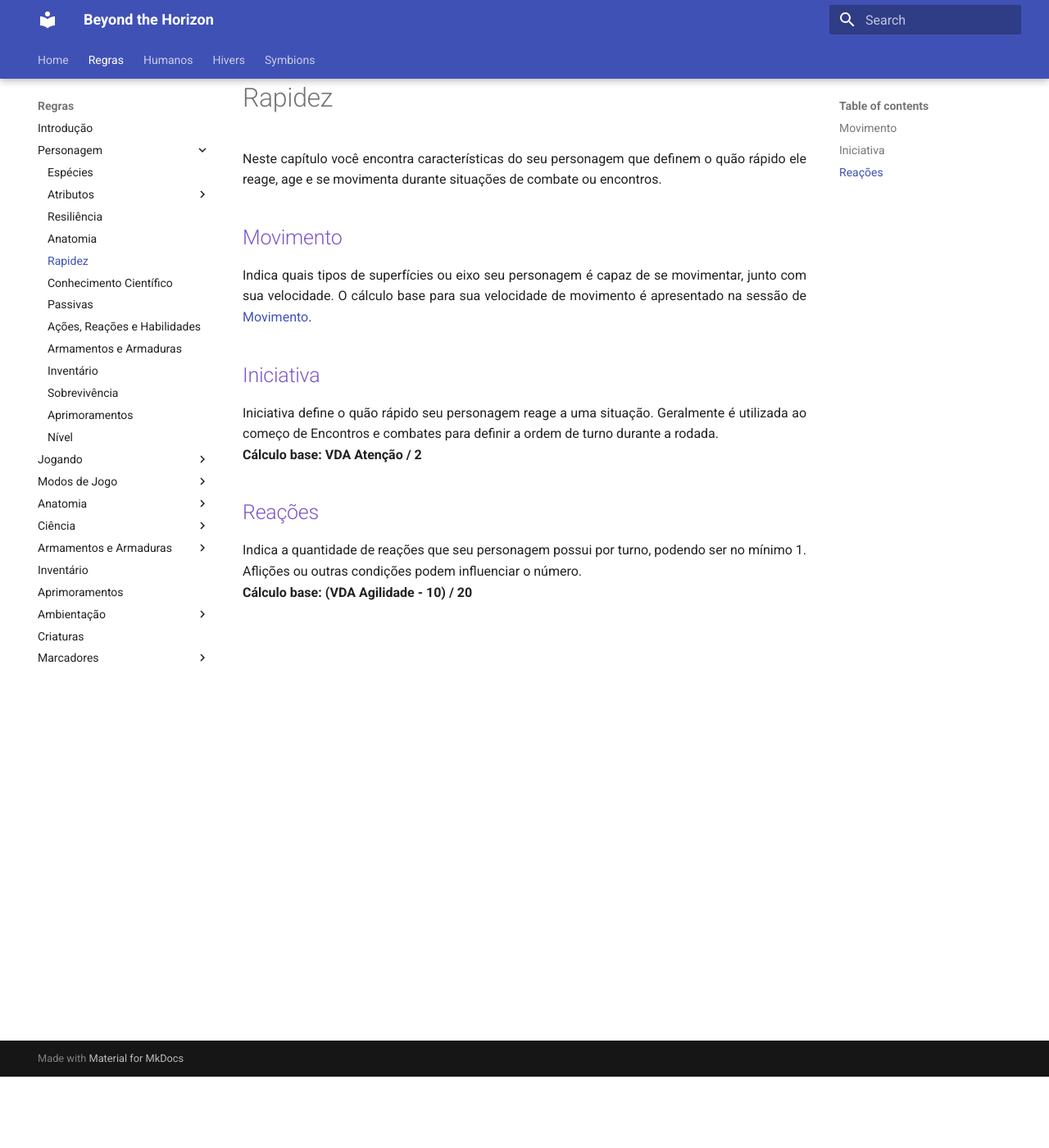
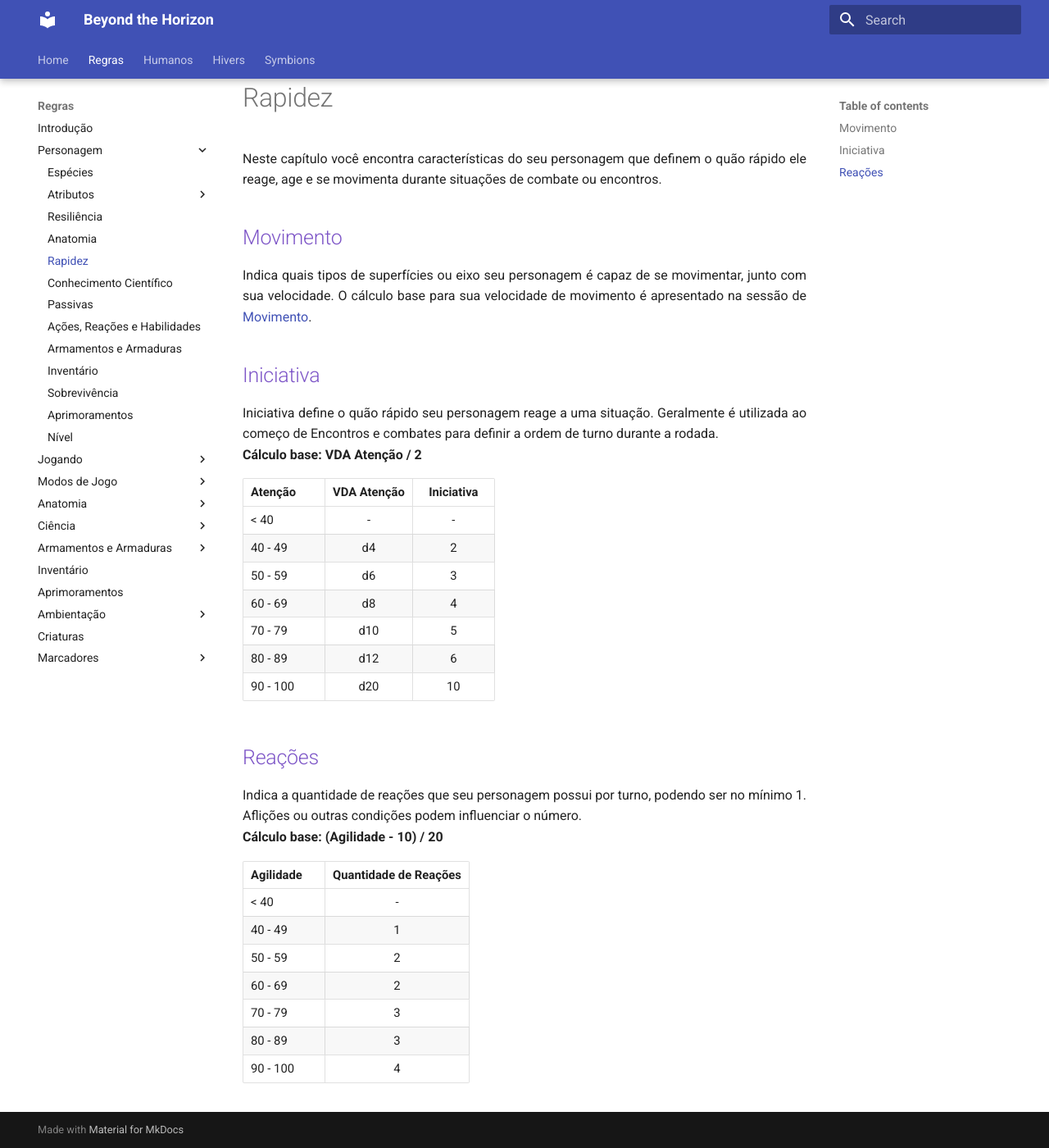
Before and after one commit to henriqueschorr/henriqueschorr.github.io, an MkDocs documentation site: the page built from docs/rules/character/quickness.md, in a window 1280 px wide and 1400 px high, scrolled down 87 px. Shown: the whole window at 82% size. Built offline with MkDocs 1.6.1 and Material for MkDocs 9.7.7, drawn with Linux system fonts in a browser that asks for light colours.

```diff
--- a/docs/rules/character/quickness.md
+++ b/docs/rules/character/quickness.md
@@ -1,13 +1,35 @@
-
 Neste capítulo você encontra características do seu personagem que definem o quão rápido ele reage, age e se movimenta durante situações de combate ou encontros.
 
 ## Movimento
+
 Indica quais tipos de superfícies ou eixo seu personagem é capaz de se movimentar, junto com sua velocidade. O cálculo base para sua velocidade de movimento é apresentado na sessão de [Movimento]().
 
 ## Iniciativa
+
 Iniciativa define o quão rápido seu personagem reage a uma situação. Geralmente é utilizada ao começo de Encontros e combates para definir a ordem de turno durante a rodada.
 **Cálculo base: VDA Atenção / 2**
 
+| Atenção  | VDA Atenção | Iniciativa |
+| -------- | :---------: | :--------: |
+| < 40     |      -      |     -      |
+| 40 - 49  |     d4      |     2      |
+| 50 - 59  |     d6      |     3      |
+| 60 - 69  |     d8      |     4      |
+| 70 - 79  |     d10     |     5      |
+| 80 - 89  |     d12     |     6      |
+| 90 - 100 |     d20     |     10     |
+
 ## Reações
+
 Indica a quantidade de reações que seu personagem possui por turno, podendo ser no mínimo 1. Aflições ou outras condições podem influenciar o número.
-**Cálculo base: (VDA Agilidade  - 10) / 20**
+**Cálculo base: (Agilidade - 10) / 20**
+
+| Agilidade | Quantidade de Reações |
+| --------- | :-------------------: |
+| < 40      |           -           |
+| 40 - 49   |           1           |
+| 50 - 59   |           2           |
+| 60 - 69   |           2           |
+| 70 - 79   |           3           |
+| 80 - 89   |           3           |
+| 90 - 100  |           4           |
```
Also changed, not shown: docs/rules/anatomy/movement.md (+10 -0 lines), docs/rules/play/actions.md (+21 -1 lines), docs/rules/play/afflictions.md (+11 -0 lines), docs/rules/tags/weaponEquipment.md (+6 -3 lines), docs/rules/weapon_armor/weapon.md (+3 -0 lines).
